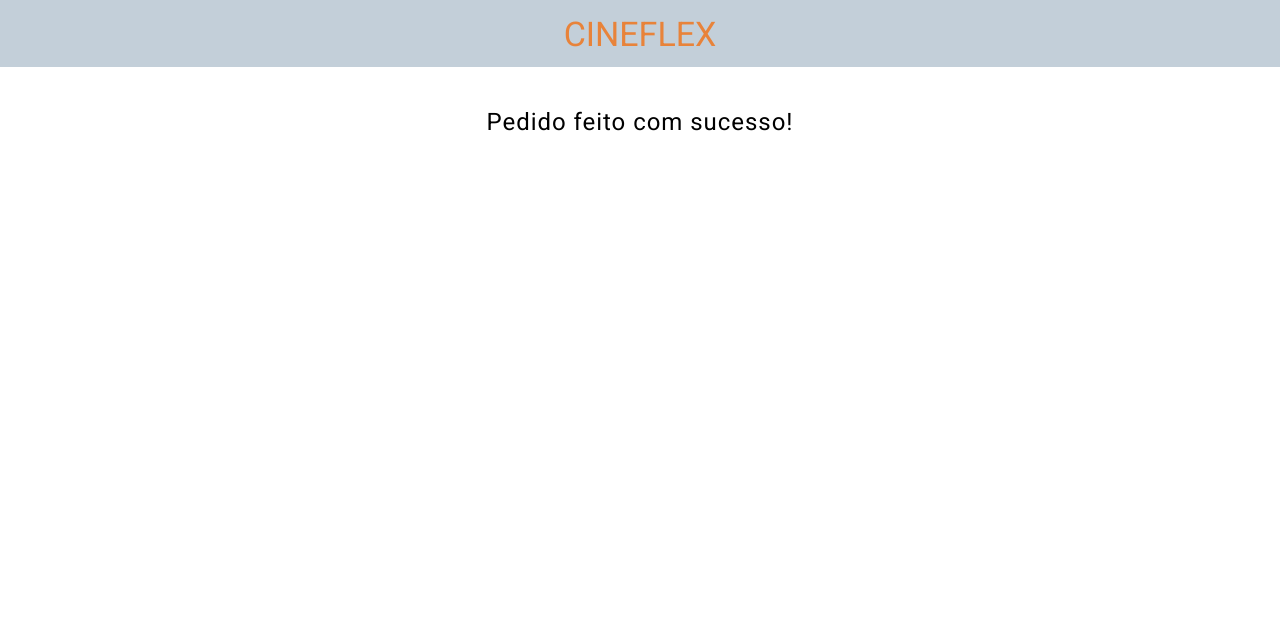
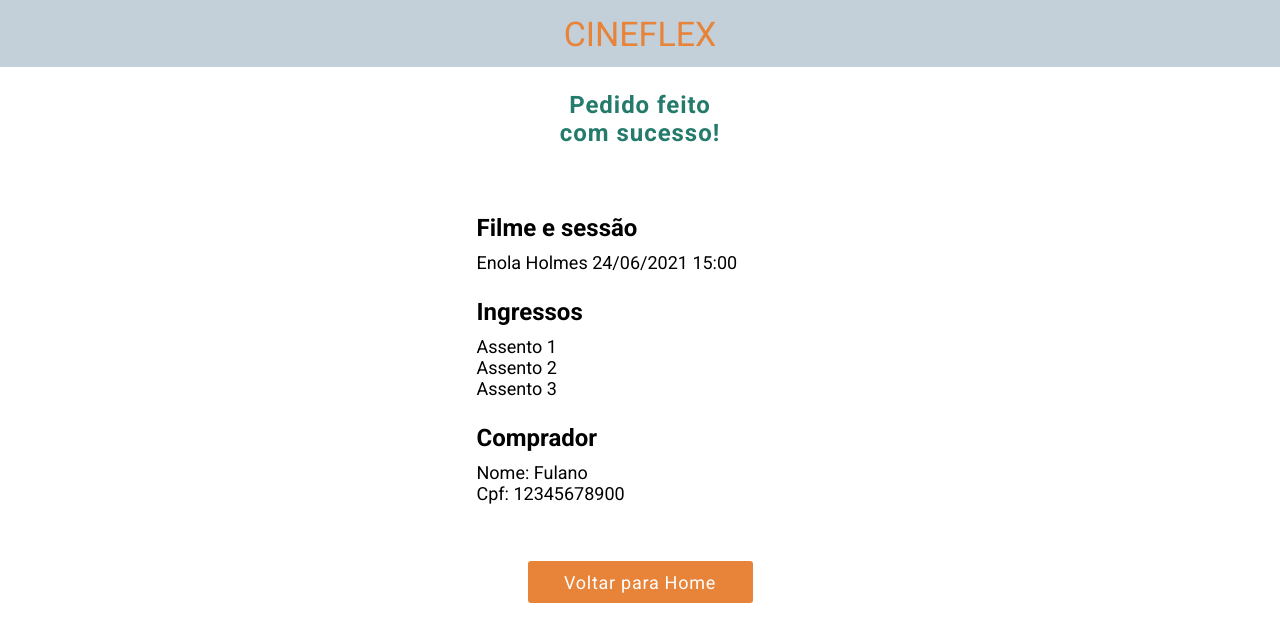
Before and after one commit to ErickSchuenck/projeto9-cineflex, a React (Create React App) app: page /ConfirmScreen in a window 1280 px wide. Shown: the top 642 px of the page. Built offline with nearby package versions, Linux system fonts and the light colour scheme; the HTML template or start-up script is replaced by a standard one.

Commit message:
começando o ternário dos assentos

```diff
--- a/src/ConfirmScreen.js
+++ b/src/ConfirmScreen.js
@@ -1,13 +1,39 @@
 import React from 'react'
 
 export default function ConfirmScreen() {
+  const movieInfo = 'Enola Holmes 24/06/2021 15:00';
+  const testObject = {
+    ids: [1, 2, 3],
+    name: "Fulano",
+    cpf: "12345678900"
+  }
+
+  function reloadPage() {
+    console.log('reloadin')
+    Location.reload()
+  }
+
   return (
     <>
       <header>
         <h1>CINEFLEX</h1>
       </header>
-      <div className='select'>
-        <h1>Pedido feito  com sucesso!</h1>
+      <div className='confirmed'>
+        <h1>Pedido feito <br /> com sucesso!</h1>
+      </div>
+      <div className='infos'>
+        <h2>Filme e sessão</h2>
+        <h1>{movieInfo}</h1>
+        <h2>Ingressos</h2>
+        {testObject.ids.map((ids) => {
+          return (
+            <h1>Assento {ids}</h1>
+          )
+        })}
+        <h2>Comprador</h2>
+        <h1>Nome: {testObject.name}</h1>
+        <h1>Cpf: {testObject.cpf}</h1>
+        <button onClick={() => { reloadPage() }}><h1>Voltar para Home</h1></button>
       </div>
     </>
   )
--- a/src/SelectSeatScreen.js
+++ b/src/SelectSeatScreen.js
@@ -1,32 +1,37 @@
 import React from 'react'
 import { useState, useEffect } from 'react'
-import { Link } from "react-router-dom";
+import { Link, useParams } from "react-router-dom";
 import axios from 'axios'
 
 export default function SelectSeatScreen() {
-
+  const { daysId } = useParams()
   const [movieSeat, setMovieSeat] = useState(null);
-  const [selected, setSelected] = useState(false);
-  const [ids, setIds] = useState([]);
   const [name, setName] = useState("");
   const [cpf, setCpf] = useState("");
 
-  function selectSeat() {
-    setSelected(!selected)
+  function selectSeat(seat) {
+    console.log(seat.isSelected)
+    seat.isSelected = !seat.isSelected
   }
   useEffect(() => {
     const promise = axios.get(`
-https://mock-api.driven.com.br/api/v5/cineflex/showtimes/112/seats
+https://mock-api.driven.com.br/api/v5/cineflex/showtimes/${daysId}/seats
 `)
     promise.then((response) => {
       const { data } = response;
       console.log(data)
       console.log(data.seats)
-      setMovieSeat(data);
+      setMovieSeat({
+        ...data,
+        seats: data.seats.map(seat => {
+          return {
+            ...seat, isSelected: false
+          }
+        })
+      });
     })
     promise.catch(err => console.log(err.response));
-  }, []);
-
+  }, [daysId]);
 
   return (
     <>
@@ -37,13 +42,15 @@ https://mock-api.driven.com.br/api/v5/cineflex/showtimes/112/seats
         <h1>Selecione o(s) assento(s)</h1>
       </div>
       <div className='seats'>
-        {movieSeat == null ? <div className='loading' /> : movieSeat.seats.map((seats) => {
-          if (seats.isAvailable === true) {
-            if (selected === false) { return <div className='seat-icon disponivel' onClick={() => selectSeat()}><h1>{seats.name}</h1></div> }
-            if (selected === true) { return <div className='seat-icon selecionado' onClick={() => selectSeat()}><h1>{seats.name}</h1></div> }
+        {movieSeat == null ? <div className='loading' /> : movieSeat.seats.map((seat) => {
+          if (seat.isAvailable) {
+            if (seat.isSelected) {
+              return <div className='seat-icon selecionado' key={seat.id} onClick={() => selectSeat(seat)}><h1>{seat.name}</h1></div>
+            }
+            return <div className='seat-icon disponivel' key={seat.id} onClick={() => selectSeat(seat)}><h1>{seat.name}</h1></div>
           }
-          if (seats.isAvailable === false) {
-            return <div className='seat-icon indisponivel' onClick={() => selectSeat()}><h1>{seats.name}</h1></div>
+          else {
+            return <div className='seat-icon indisponivel' key={seat.id}><h1>{seat.name}</h1></div>
           }
         })
         }
--- a/src/index.css
+++ b/src/index.css
@@ -171,13 +171,7 @@ footer h1{
   height: 117px;
   width: 100%;
 }
-.seats{
-  width: 400px;
-  display: flex;
-  flex-wrap: wrap;
-  margin-left: 50%;
-  transform: translate(-50%,0%);
-}
+
 .description{
   margin-top: 14px;
   width: 400px;
@@ -202,6 +196,13 @@ footer h1{
   line-height: 15px;
   letter-spacing: -0.013em;
 }
+.seats{
+  width: 400px;
+  display: flex;
+  flex-wrap: wrap;
+  margin-left: 50%;
+  transform: translate(-50%,0%);
+}
 .seat-icon{
   margin: 7px;
   height: 26px;
@@ -221,7 +222,6 @@ footer h1{
   line-height: 13px;
   letter-spacing: 0.04em;
   text-align: center;
-
 }
 .infos{
   margin-left: 50%;
@@ -237,6 +237,10 @@ footer h1{
   line-height: 21px;
   letter-spacing: 0em;
   text-align: left;
+}
+.infos h2{
+  margin-bottom: 10px;
+  margin-top: 25px;
 }
 .infos input{
   margin-top: 5px;
@@ -279,6 +283,26 @@ footer h1{
 .selecionado{
   background-color: #8DD7CF;
 }
+.confirmed{
+  margin-top: 64px;
+  height: 110px;
+  width: 100vw;
+  border-radius: nullpx;
+  display: flex;
+  justify-content: center;
+  align-items: center;
+}
+.confirmed h1{
+  font-family: Roboto;
+  font-size: 24px;
+  font-style: normal;
+  font-weight: 700;
+  line-height: 28px;
+  letter-spacing: 0.04em;
+  text-align: center;
+  color: #247A6B;
+}
+
 a:hover, a:visited, a:link, a:active{
     text-decoration: none;
 }
```
